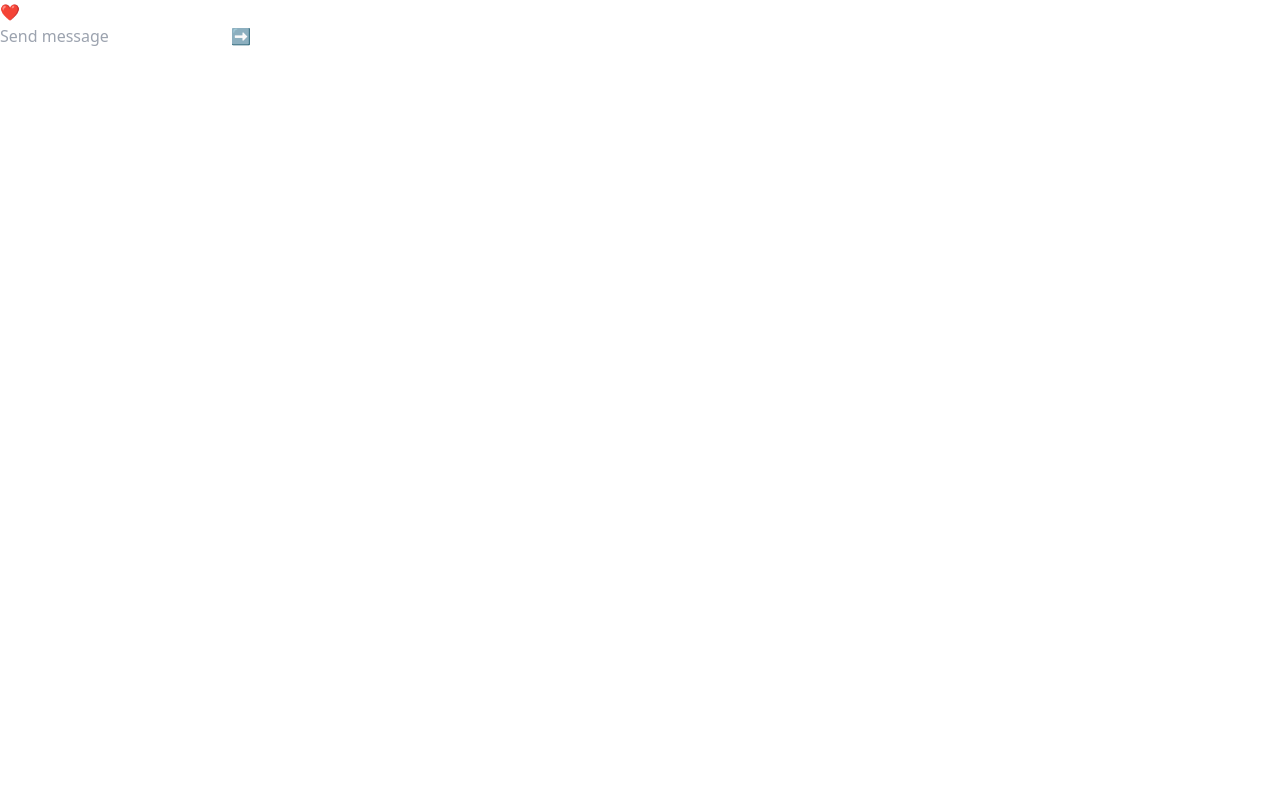
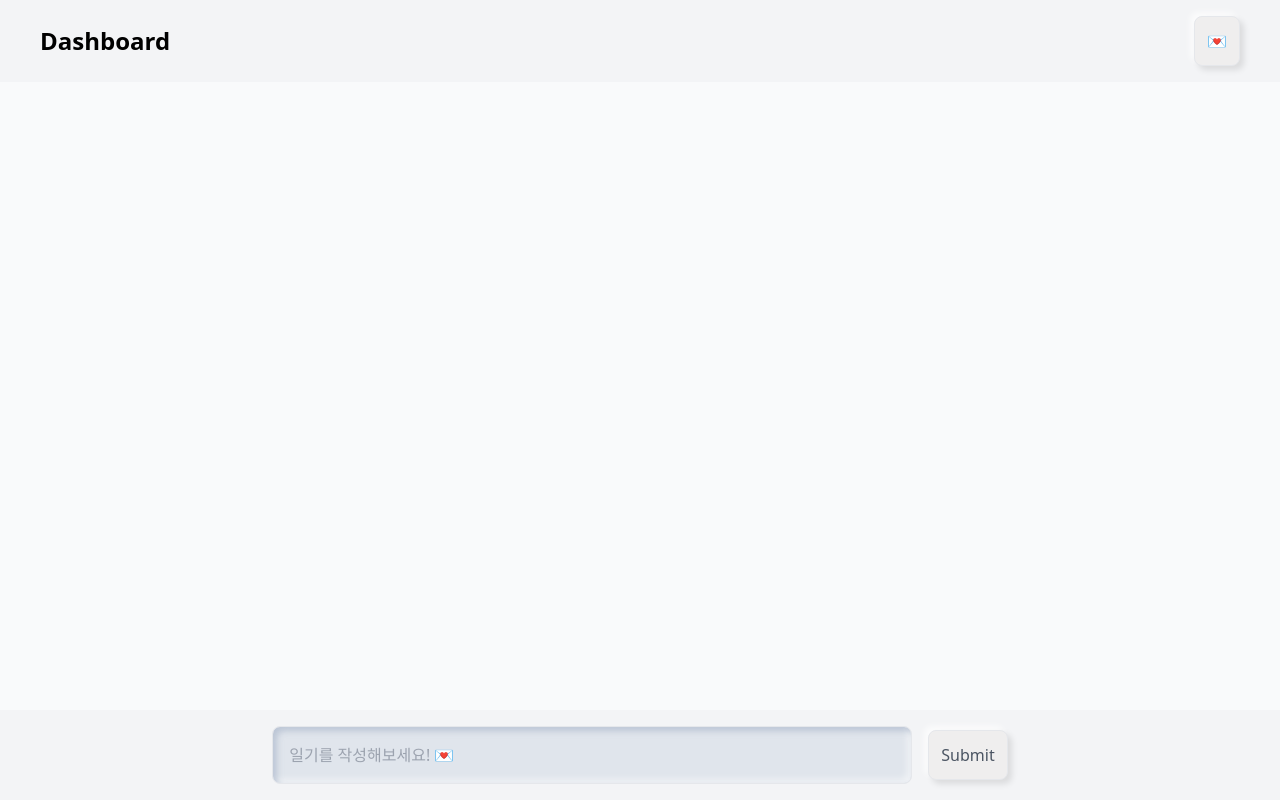
Before and after one commit to MUSIC-IN-MY-DIARY/Front, a React (Vite) app in the folder FE/: page /dashboard in a window 1280 px wide. Built offline with nearby package versions, Linux system fonts and the light colour scheme.

Commit message:
feat: dashboard UI + 무한스크롤 구현

```diff
--- a/FE/src/components/auth/LoginForm.jsx
+++ b/FE/src/components/auth/LoginForm.jsx
@@ -1,10 +1,12 @@
 import { useState } from 'react';
 import '../../neumorphism.css';
+import { useNavigate } from 'react-router-dom';
 
 const LoginForm = () => {
   const [username, setUsername] = useState('');
   const [password, setPassword] = useState('');
   const [error, setError] = useState('');
+  const navigate = useNavigate();
 
   const handleSubmit = async (e) => {
     e.preventDefault();
@@ -23,6 +25,7 @@ const LoginForm = () => {
       if (response.ok) {
         const data = await response.json();
         console.log('로그인 성공 : ', data);
+        navigate('/dashboard');
       } else {
         const errorData = await response.json();
         setError(errorData.message || '로그인에 실패했습니다.');
--- /dev/null
+++ b/FE/src/components/common/ChatComponent.jsx
@@ -0,0 +1,103 @@
+import { useState, useEffect, useRef } from 'react';
+
+const ChatComponent = () => {
+  const [messages, setMessages] = useState([]);
+  const [inputText, setInputText] = useState('');
+  const chatContainerRef = useRef(null);
+
+  useEffect(() => {
+    if (chatContainerRef.current) {
+      chatContainerRef.current.scrollTop =
+        chatContainerRef.current.scrollHeight;
+    }
+  }, [messages]);
+
+  const handleSendMessage = async () => {
+    if (inputText.trim()) {
+      const userMessage = { type: 'user', text: inputText };
+      setMessages((prev) => [...prev, userMessage]);
+      setInputText('');
+
+      try {
+        const token = localStorage.getItem('jwtToken');
+        const response = await fetch('http://localhost:8080/diary/write', {
+          method: 'POST',
+          headers: {
+            'Content-Type': 'application/json',
+            Authentication: `Bearer ${token}`,
+          },
+          body: JSON.stringify({ message: inputText }),
+        });
+
+        if (!response.ok) {
+          throw new Error('서버에서 오류 응답을 받았습니다.');
+        }
+
+        const data = await response.json();
+
+        if (data.isSuccess && data.result) {
+          const chatMessage = { type: 'chatbot', text: data.result.content };
+          setMessages((prev) => [...prev, chatMessage]);
+        } else {
+          const errorMessage = {
+            type: 'chatbot',
+            text: `오류: ${data.message} (코드: ${data.code})`,
+          };
+          setMessages((prev) => [...prev, errorMessage]);
+        }
+      } catch (error) {
+        const errorMessage = {
+          type: 'chatbot',
+          text: `서버와 통신 중 오류가 발생했습니다: ${error.message}`,
+        };
+        setMessages((prev) => [...prev, errorMessage]);
+      }
+    }
+  };
+
+  return (
+    <div className='flex flex-col h-screen scrollbar-gutter: stable'>
+      <div
+        ref={chatContainerRef}
+        className='flex-1 p-6 overflow-y-auto bg-gray-50'
+        style={{ height: 'calc(100vh - 120px' }}
+      >
+        {messages.map((message, index) => (
+          <div
+            key={index}
+            className={`neumorphism-card ${
+              message.type === 'user'
+                ? 'text-right bg-blue-200'
+                : 'text-left bg-gray-200'
+            }`}
+          >
+            {message.text}
+          </div>
+        ))}
+      </div>
+      <div className='p-4 px-10 bg-gray-100 flex justify-center items-center sticky bottom-0'>
+        <input
+          type='text'
+          value={inputText}
+          onChange={(e) => setInputText(e.target.value)}
+          onKeyDown={(e) => {
+            if (e.key == 'Enter' && !e.repeat) {
+              e.preventDefault();
+              handleSendMessage();
+            }
+          }}
+          placeholder='일기를 작성해보세요! 💌'
+          className='neumorphism-input'
+        />
+        <button
+          onClick={handleSendMessage}
+          className='ml-4 neumorphism-button bg-blue-500 text-gray-600'
+        >
+          Submit
+        </button>
+      </div>
+    </div>
+  );
+};
+
+export default ChatComponent;
--- a/FE/src/components/common/Header.jsx
+++ b/FE/src/components/common/Header.jsx
@@ -1,8 +1,21 @@
+import { useNavigate } from 'react-router-dom';
+
 const Header = () => {
+  const navigate = useNavigate();
+
+  const goToMyPage = () => {
+    navigate('/mypage');
+  };
+
   return (
-    <div className='header'>
-      <button className='heart-button'>❤️</button>
-    </div>
+    <header className='w-full p-4 px-10 bg-gray-100 shadow-md flex justify-between items-center'>
+      <h1 className='text-2xl font-bold'>Dashboard</h1>
+      <button onClick={goToMyPage} className='neumorphism-button'>
+        <span role='img' aria-label='My Page'>
+          💌
+        </span>
+      </button>
+    </header>
   );
 };
 
--- a/FE/src/components/common/Prompt.jsx
+++ /dev/null
@@ -1,10 +0,0 @@
-const Prompt = () => {
-  return (
-    <div className='prompt'>
-      <input type='text' placeholder='Send message' className='message-input' />
-      <button className='send-button'>➡️</button>
-    </div>
-  );
-};
-
-export default Prompt;
--- a/FE/src/components/dashboard/Dashboard.jsx
+++ /dev/null
@@ -1,13 +0,0 @@
-import Header from '../common/Header';
-import Prompt from '../common/Prompt';
-
-const Dashboard = () => {
-  return (
-    <>
-      <Header />
-      <Prompt />
-    </>
-  );
-};
-
-export default Dashboard;
--- a/FE/src/neumorphism.css
+++ b/FE/src/neumorphism.css
@@ -23,3 +23,35 @@
   box-shadow: inset 4px 4px 10px rgba(0, 0, 0, 0.1),
     inset -4px -4px 10px rgba(255, 255, 255, 0.7);
 }
+
+/* Chat card style with neumorphism */
+.neumorphism-card {
+  @apply p-6 mb-4 rounded-xl transition-all ease-in-out max-w-lg w-full mx-auto;
+  background-color: #e0e5ec;
+  box-shadow: 9px 9px 16px rgba(163, 177, 198, 0.6),
+    -9px -9px 16px rgba(255, 255, 255, 0.5);
+  max-width: 40rem;
+  width: 100%;
+  &:hover {
+    box-shadow: 9px 9px 16px rgba(163, 177, 198, 0.6),
+      -9px -9px 16px rgba(255, 255, 255, 0.5),
+      inset 3px 3px 7px rgba(136, 165, 191, 0.48), inset -3px -3px 7px #ffffff;
+  }
+}
+
+.neumorphism-input {
+  @apply p-4 w-full rounded-lg border focus:outline-none focus:ring transition-all duration-200 ease-in-out;
+  background-color: #e0e5ec;
+  box-shadow: inset 4px 4px 6px rgba(163, 177, 198, 0.6),
+    inset -4px -4px 6px rgba(255, 255, 255, 0.5);
+  max-width: 40rem;
+  width: 100%;
+  &:focus {
+    box-shadow: inset 6px 6px 10px rgba(163, 177, 198, 0.8),
+      inset -6px -6px 10px rgba(255, 255, 255, 0.7);
+  }
+}
+
+.chat-container {
+  max-height: 100vh;
+}
--- a/FE/src/pages/DashboardPage.jsx
+++ b/FE/src/pages/DashboardPage.jsx
@@ -1,12 +1,12 @@
+import ChatComponent from '../components/common/ChatComponent';
 import Header from '../components/common/Header';
-import Prompt from '../components/common/Prompt';
 
 const DashboardPage = () => {
   return (
-    <>
-      <Header />
-      <Prompt />
-    </>
+    <div className='flex flex-col h-screen'>
+      <Header className='sticky top-0' />
+      <ChatComponent className='flex-1 overflow-hidden' />
+    </div>
   );
 };
 
```
